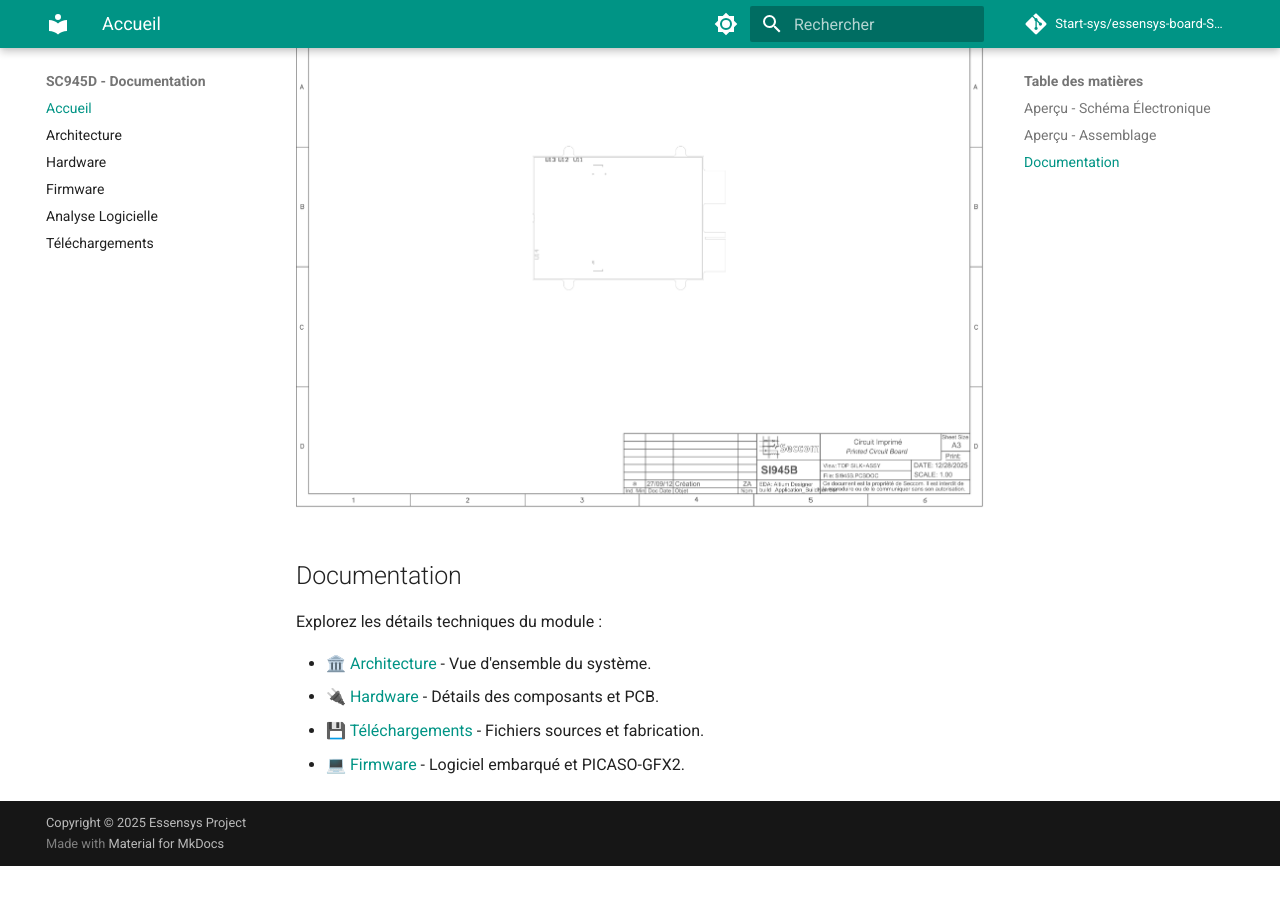
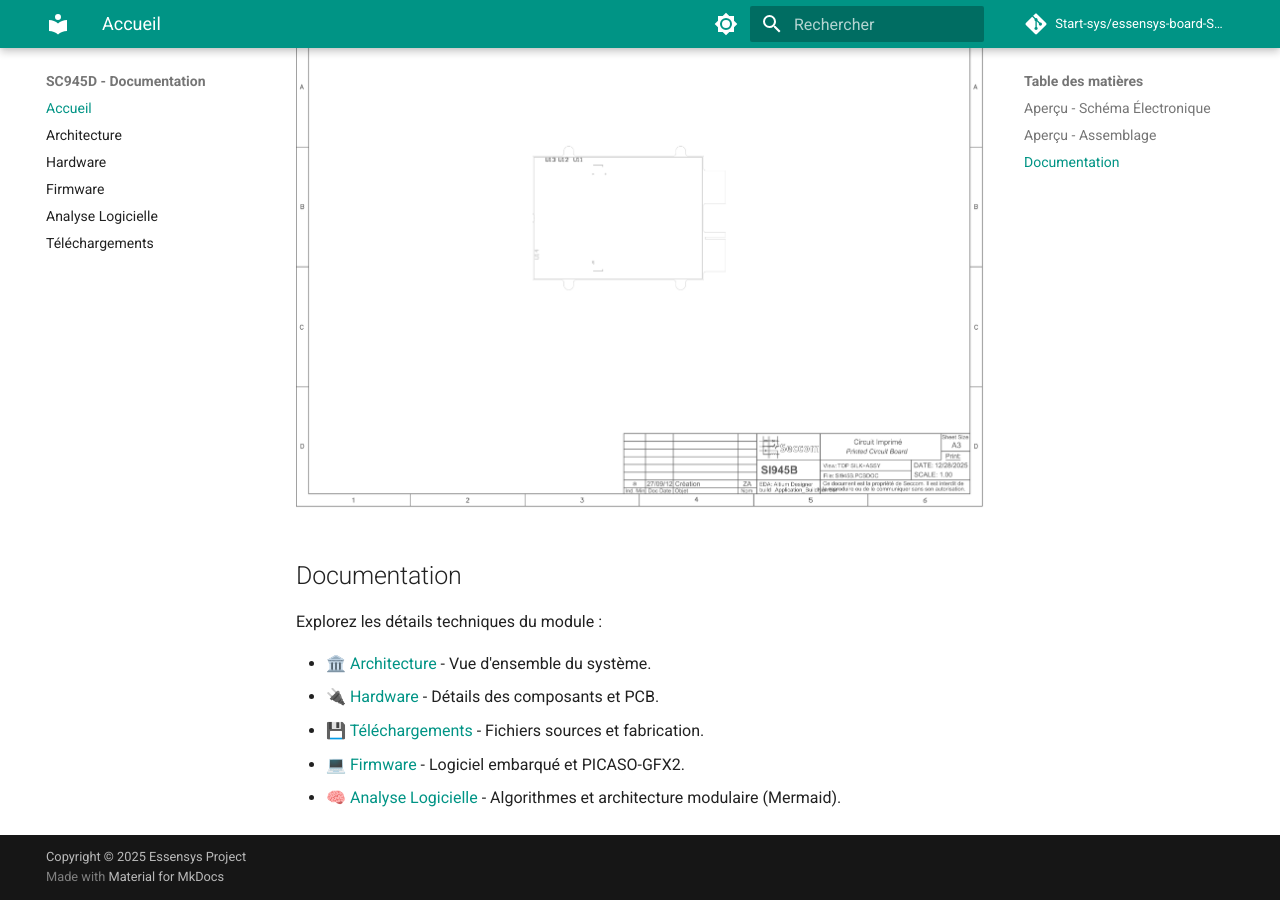
Before and after one commit to essensys-hub/essensys-board-SC945D, an MkDocs documentation site: the page built from docs/index.md, in a window 1280 px wide and 900 px high, scrolled down 976 px. Built offline with MkDocs 1.6.1 and Material for MkDocs 9.7.7, drawn with Linux system fonts in a browser that asks for light colours; comment, search, counter and statistics services are not loaded; before the commit the page ends 1842 px from its top, so only the background shows below that.

Commit message:
docs: Add link to firmware_logic in index page

```diff
--- a/docs/index.md
+++ b/docs/index.md
@@ -38,3 +38,4 @@ Explorez les détails techniques du module :
 *   [🔌 Hardware](hardware.md) - Détails des composants et PCB.
 *   [💾 Téléchargements](downloads.md) - Fichiers sources et fabrication.
 *   [💻 Firmware](firmware.md) - Logiciel embarqué et PICASO-GFX2.
+*   [🧠 Analyse Logicielle](firmware_logic.md) - Algorithmes et architecture modulaire (Mermaid).
```
